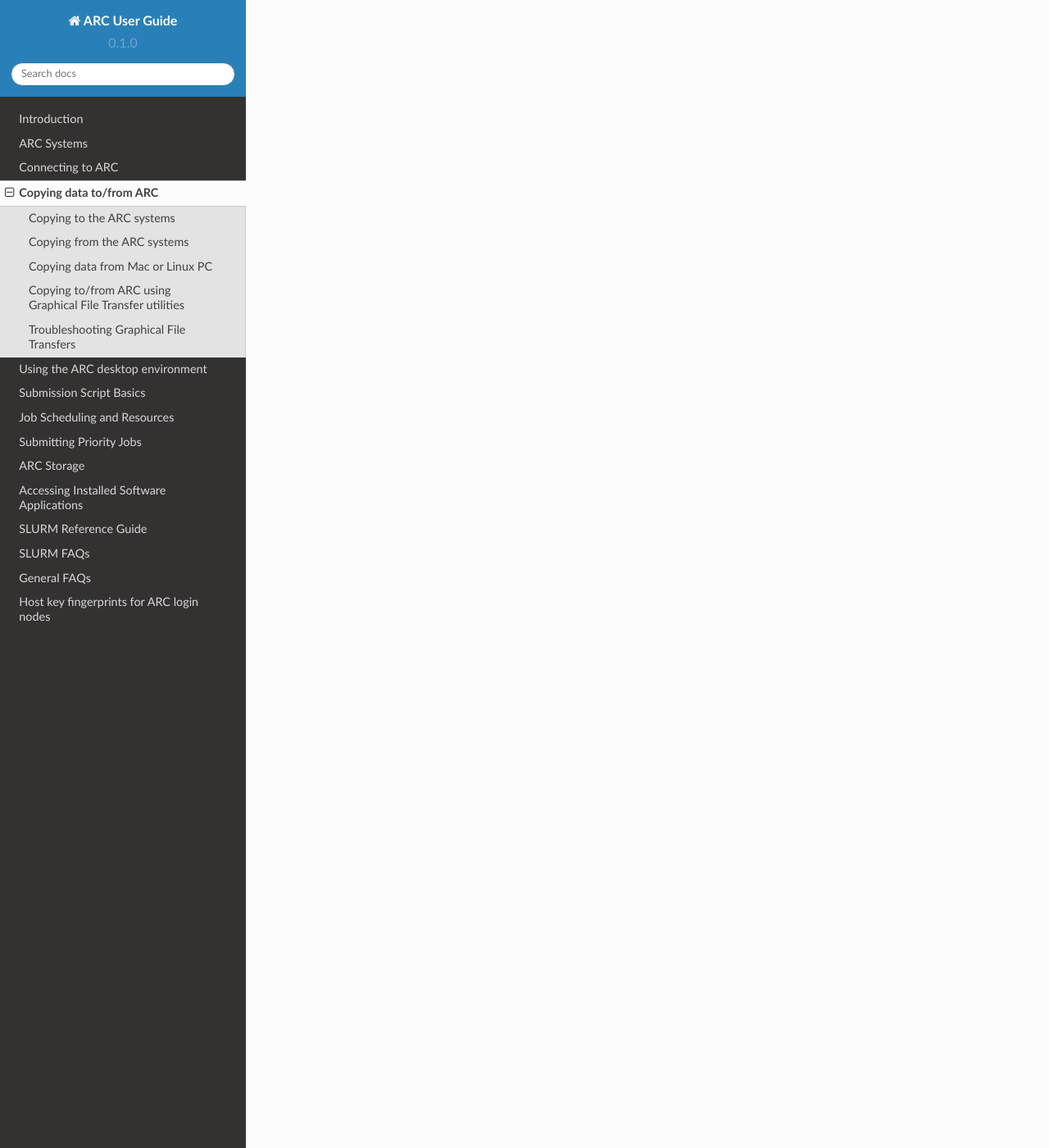
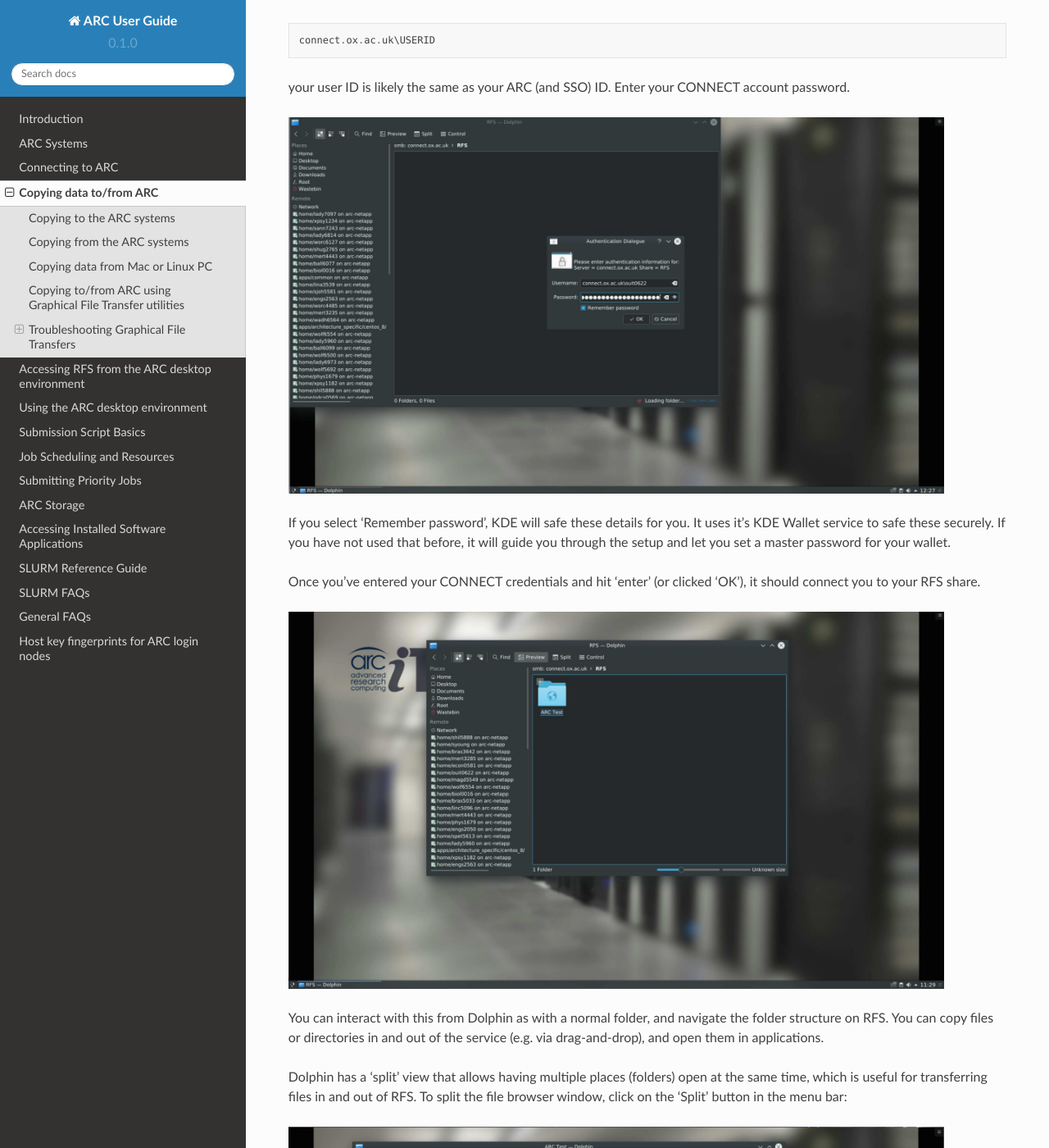
Before and after one commit to tina-friedrich/arc-user-guide, a Sphinx documentation site: the page built from docs/source/arc-copying-data.rst, in a window 1280 px wide and 1400 px high, scrolled down 6860 px. Shown: the whole window at 82% size. Built offline with Sphinx 7.4.7 and the Read the Docs theme 2.0.0, drawn with Linux system fonts in a browser that asks for light colours; some of the changed text lies outside the part shown.

Commit message:
added text on how to access RFS from Dolphin

```diff
--- a/docs/source/arc-copying-data.rst
+++ b/docs/source/arc-copying-data.rst
@@ -139,3 +139,55 @@
 **Access Denied** commonly means that you have made a connection to ARC, but you have supplied the wrong username/password combination.
 Try checking these using a standard SSH connection, and if the problem persists contact support@arc.ox.ac.uk
 for assistance.
+
+Copying data from/to the RFS
+============================
+
+It is possible to access the Research File Service (RFS) from ARC. There are two main ways it can be accessed; via a graphical file browser from the `ARC desktop environment <https://arc-user-guide.readthedocs.io/en/latest/arc-gfx-interactive.html>`_, or command line (e.g. from login nodes or cluster nodes).
+
+Accessing RFS from the ARC desktop environment
+----------------------------------------------
+
+Log in to the ARC desktop environment. Open the main menu, and start the file manager application (Dolphin).
+
+.. image:: images/arc-rfs1.png
+    :width: 800
+    :alt:   starting Dolphin from the menu
+
+In Dolphin, select 'Network' from the left menu. Click on the folder named 'RFS'.
+
+.. image:: images/arc-rfs2.png
+    :width: 800
+    :alt:   opening RFS connection
+
+KDE should ask you for your username and password. This is your CONNECT account; you need to enter the username as::
+
+    connect.ox.ac.uk\USERID
+
+your user ID is likely the same as your ARC (and SSO) ID. Enter your CONNECT account password.
+
+.. image:: images/arc-rfs3.png
+    :width: 800
+    :alt:   entering CONNECT credentials
+
+If you select 'Remember password', KDE will safe these details for you. It uses it's KDE Wallet service to safe these securely. If you have not used that before, it will guide you through the setup and let you set a master password for your wallet.
+
+Once you've entered your CONNECT credentials and hit 'enter' (or clicked 'OK'), it should connect you to your RFS share.
+
+.. image:: images/arc-rfs4.png
+    :width: 800
+    :alt:   entering CONNECT credentials
+
+You can interact with this from Dolphin as with a normal folder, and navigate the folder structure on RFS. You can copy files or directories in and out of the service (e.g. via drag-and-drop), and open them in applications.
+
+Dolphin has a 'split' view that allows having multiple places (folders) open at the same time, which is useful for transferring files in and out of RFS. To split the file browser window, click on the 'Split' button in the menu bar:
+
+.. image:: images/arc-rfs5.png
+    :width: 800
+    :alt:   entering CONNECT credentials
+
+You can then select one half of the split window and change what is is showing to e.g. your Home directory, or navigate to your data folder:
+
+.. image:: images/arc-rfs6.png
+    :width: 800
+    :alt:   entering CONNECT credentials
```
Also changed, not shown: docs/source/images/arc-rfs1.png (added), docs/source/images/arc-rfs2.png (added), docs/source/images/arc-rfs3.png (added), docs/source/images/arc-rfs4.png (added), docs/source/images/arc-rfs5.png (added), docs/source/images/arc-rfs6.png (added), docs/source/images/arc-rfs7.png (added).
